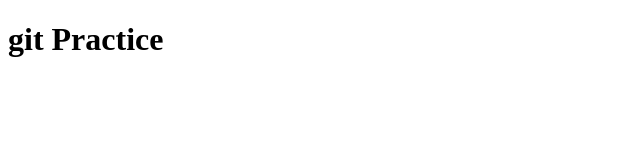
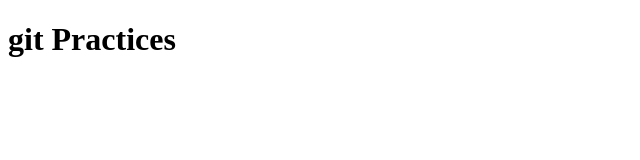
Before and after one commit to nebyukelkay/gitPractice, a plain HTML site: page Pages/index.html in a window 1280 px wide. Shown: the full height of the page, 0-640 px from the left. Drawn offline with Linux system fonts and the light colour scheme.

Commit message:
update header

```diff
--- a/Pages/index.html
+++ b/Pages/index.html
@@ -6,6 +6,6 @@
     <title>Git Practice</title>
 </head>
 <body>
-    <h1>git Practice</h1>
+    <h1>git Practices</h1>
 </body>
 </html>
```
